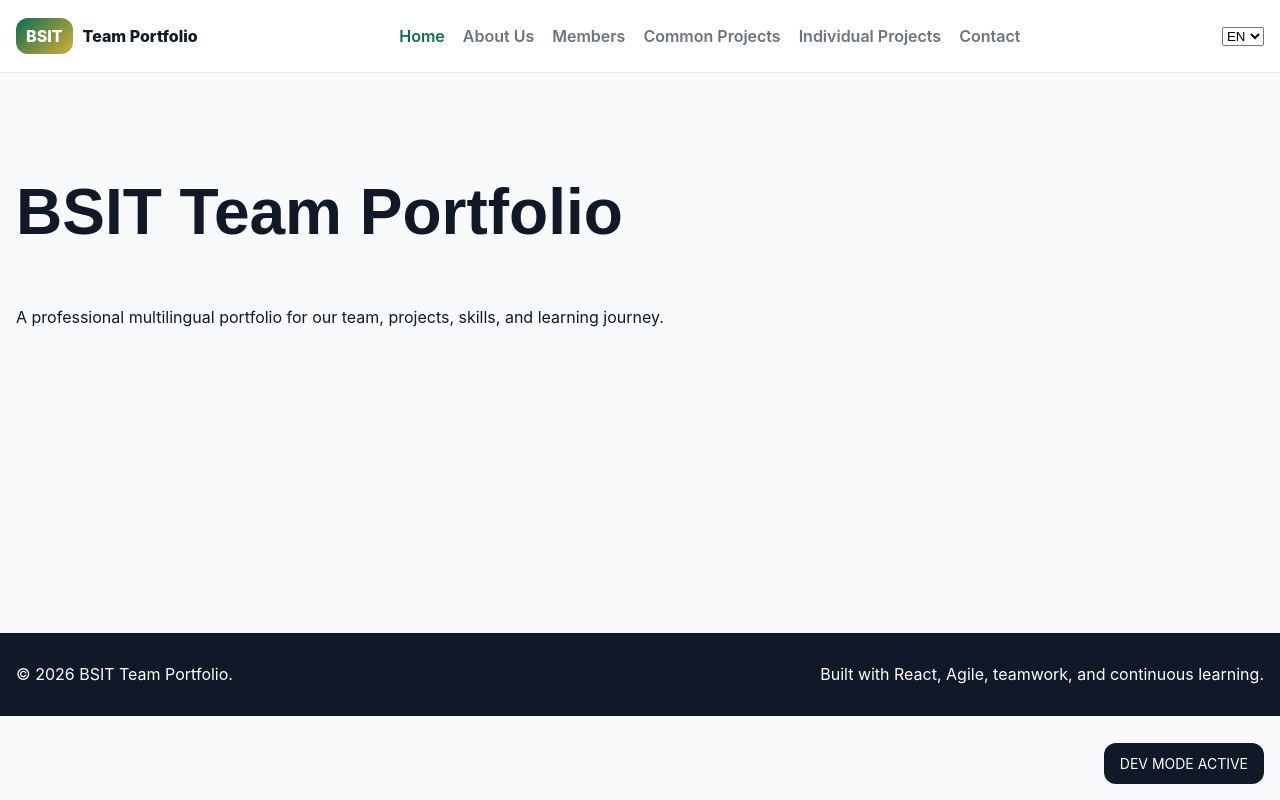
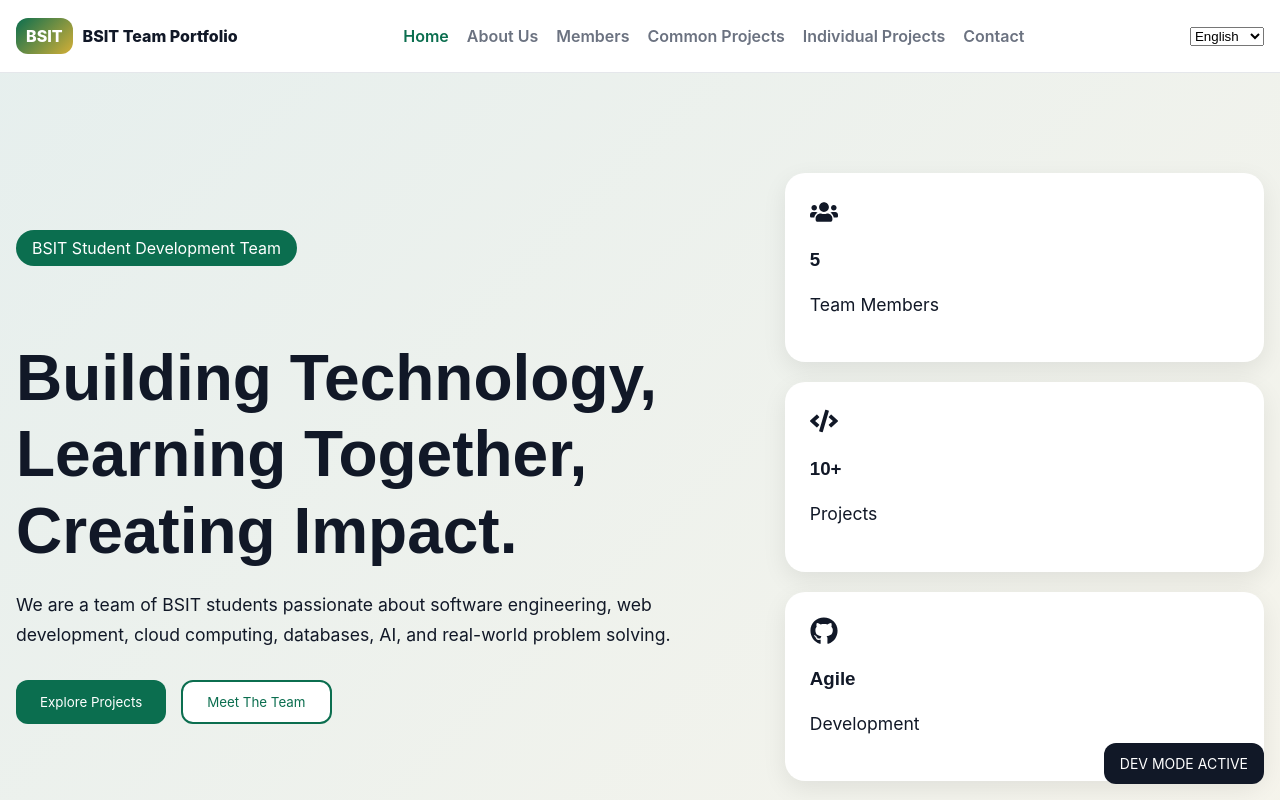
Before and after one commit to LancineDiare/team-portfolio, a React (Vite) app: page / in a window 1280 px wide. Shown: the top 800 px of the page. Built offline with nearby package versions, Linux system fonts and the light colour scheme.

Commit message:
Add multilingual support with i18next

```diff
--- /dev/null
+++ b/src/components/common/Hero/Hero.css
@@ -0,0 +1,74 @@
+.hero {
+  padding: 100px 0;
+  background:
+    linear-gradient(
+      135deg,
+      rgba(11,110,79,.08),
+      rgba(212,175,55,.08)
+    );
+}
+
+.hero__container {
+  display: grid;
+  grid-template-columns: 1.5fr 1fr;
+  gap: 50px;
+  align-items: center;
+}
+
+.hero__badge {
+  background: var(--primary-green);
+  color: white;
+  padding: 8px 16px;
+  border-radius: 999px;
+  display: inline-block;
+  margin-bottom: 20px;
+}
+
+.hero h1 {
+  margin-bottom: 20px;
+}
+
+.hero p {
+  font-size: 1.1rem;
+  max-width: 700px;
+}
+
+.hero__buttons {
+  display: flex;
+  gap: 15px;
+  margin-top: 30px;
+}
+
+.btn-primary {
+  background: var(--primary-green);
+  color: white;
+  border: none;
+  padding: 12px 24px;
+  border-radius: var(--radius-md);
+}
+
+.btn-secondary {
+  background: white;
+  border: 2px solid var(--primary-green);
+  color: var(--primary-green);
+  padding: 12px 24px;
+  border-radius: var(--radius-md);
+}
+
+.hero__stats {
+  display: grid;
+  gap: 20px;
+}
+
+.stat-card {
+  background: white;
+  padding: 25px;
+  border-radius: var(--radius-lg);
+  box-shadow: var(--shadow-soft);
+}
+
+@media (max-width: 900px) {
+  .hero__container {
+    grid-template-columns: 1fr;
+  }
+}
--- /dev/null
+++ b/src/components/common/Hero/Hero.jsx
@@ -0,0 +1,48 @@
+import { useTranslation } from "react-i18next";
+import { FaGithub, FaUsers, FaCode } from "react-icons/fa";
+import "./Hero.css";
+
+function Hero() {
+  const { t } = useTranslation();
+
+  return (
+    <section className="hero">
+      <div className="container hero__container">
+        <div className="hero__content">
+          <span className="hero__badge">{t("hero.badge")}</span>
+
+          <h1>{t("hero.title")}</h1>
+
+          <p>{t("hero.subtitle")}</p>
+
+          <div className="hero__buttons">
+            <button className="btn-primary">{t("hero.exploreProjects")}</button>
+            <button className="btn-secondary">{t("hero.meetTeam")}</button>
+          </div>
+        </div>
+
+        <div className="hero__stats">
+          <div className="stat-card">
+            <FaUsers size={28} />
+            <h3>5</h3>
+            <p>{t("hero.members")}</p>
+          </div>
+
+          <div className="stat-card">
+            <FaCode size={28} />
+            <h3>10+</h3>
+            <p>{t("hero.projects")}</p>
+          </div>
+
+          <div className="stat-card">
+            <FaGithub size={28} />
+            <h3>Agile</h3>
+            <p>{t("hero.methodology")}</p>
+          </div>
+        </div>
+      </div>
+    </section>
+  );
+}
+
+export default Hero;
--- a/src/components/common/LanguageSwitcher/LanguageSwitcher.jsx
+++ b/src/components/common/LanguageSwitcher/LanguageSwitcher.jsx
@@ -1,9 +1,26 @@
+import { useTranslation } from "react-i18next";
+import { LANGUAGES } from "../../../utils/constants";
+
 function LanguageSwitcher() {
+  const { i18n } = useTranslation();
+
+  const handleLanguageChange = (event) => {
+    const selectedLanguage = event.target.value;
+    i18n.changeLanguage(selectedLanguage);
+    localStorage.setItem("language", selectedLanguage);
+  };
+
   return (
-    <select aria-label="Select language" defaultValue="en">
-      <option value="en">EN</option>
-      <option value="fr">FR</option>
-      <option value="fil">FIL</option>
+    <select
+      aria-label="Select language"
+      value={i18n.language}
+      onChange={handleLanguageChange}
+    >
+      {LANGUAGES.map((language) => (
+        <option key={language.code} value={language.code}>
+          {language.label}
+        </option>
+      ))}
     </select>
   );
 }
--- a/src/components/common/Navbar/Navbar.jsx
+++ b/src/components/common/Navbar/Navbar.jsx
@@ -1,15 +1,18 @@
 import { NavLink } from "react-router-dom";
+import { useTranslation } from "react-i18next";
 import { navigation } from "../../../data/navigation";
 import LanguageSwitcher from "../LanguageSwitcher/LanguageSwitcher";
 import "./Navbar.css";
 
 function Navbar() {
+  const { t } = useTranslation();
+
   return (
     <header className="navbar">
       <div className="container navbar__inner">
         <NavLink to="/" className="navbar__brand">
           <span className="navbar__logo">BSIT</span>
-          <span>Team Portfolio</span>
+          <span>{t("app.name")}</span>
         </NavLink>
 
         <nav className="navbar__links" aria-label="Main navigation">
@@ -21,7 +24,7 @@ function Navbar() {
                 isActive ? "navbar__link active" : "navbar__link"
               }
             >
-              {item.label}
+              {t(`nav.${item.key}`)}
             </NavLink>
           ))}
         </nav>
--- a/src/i18n/en.json
+++ b/src/i18n/en.json
@@ -0,0 +1,23 @@
+{
+  "app": {
+    "name": "BSIT Team Portfolio"
+  },
+  "nav": {
+    "home": "Home",
+    "about": "About Us",
+    "members": "Members",
+    "commonProjects": "Common Projects",
+    "individualProjects": "Individual Projects",
+    "contact": "Contact"
+  },
+  "hero": {
+    "badge": "BSIT Student Development Team",
+    "title": "Building Technology, Learning Together, Creating Impact.",
+    "subtitle": "We are a team of BSIT students passionate about software engineering, web development, cloud computing, databases, AI, and real-world problem solving.",
+    "exploreProjects": "Explore Projects",
+    "meetTeam": "Meet The Team",
+    "members": "Team Members",
+    "projects": "Projects",
+    "methodology": "Development"
+  }
+}
--- a/src/i18n/fil.json
+++ b/src/i18n/fil.json
@@ -0,0 +1,23 @@
+{
+  "app": {
+    "name": "BSIT Team Portfolio"
+  },
+  "nav": {
+    "home": "Home",
+    "about": "Tungkol sa Amin",
+    "members": "Mga Miyembro",
+    "commonProjects": "Mga Proyektong Panggrupo",
+    "individualProjects": "Mga Indibidwal na Proyekto",
+    "contact": "Kontak"
+  },
+  "hero": {
+    "badge": "BSIT Student Development Team",
+    "title": "Gumagawa ng Teknolohiya, Natututo Nang Sama-sama, Lumilikha ng Epekto.",
+    "subtitle": "Kami ay isang pangkat ng mga BSIT student na interesado sa software engineering, web development, cloud computing, databases, AI, at paglutas ng totoong problema.",
+    "exploreProjects": "Tingnan ang mga Proyekto",
+    "meetTeam": "Kilalanin ang Team",
+    "members": "Mga Miyembro",
+    "projects": "Mga Proyekto",
+    "methodology": "Development"
+  }
+}
--- a/src/i18n/fr.json
+++ b/src/i18n/fr.json
@@ -0,0 +1,23 @@
+{
+  "app": {
+    "name": "Portfolio de l'Équipe BSIT"
+  },
+  "nav": {
+    "home": "Accueil",
+    "about": "À propos",
+    "members": "Membres",
+    "commonProjects": "Projets communs",
+    "individualProjects": "Projets individuels",
+    "contact": "Contact"
+  },
+  "hero": {
+    "badge": "Équipe de développement BSIT",
+    "title": "Construire la technologie, apprendre ensemble, créer de l'impact.",
+    "subtitle": "Nous sommes une équipe d'étudiants en BSIT passionnés par le génie logiciel, le développement web, le cloud computing, les bases de données, l'IA et la résolution de problèmes réels.",
+    "exploreProjects": "Explorer les projets",
+    "meetTeam": "Rencontrer l'équipe",
+    "members": "Membres de l'équipe",
+    "projects": "Projets",
+    "methodology": "Développement"
+  }
+}
--- /dev/null
+++ b/src/i18n/index.js
@@ -0,0 +1,21 @@
+import i18n from "i18next";
+import { initReactI18next } from "react-i18next";
+
+import en from "./en.json";
+import fr from "./fr.json";
+import fil from "./fil.json";
+
+i18n.use(initReactI18next).init({
+  resources: {
+    en: { translation: en },
+    fr: { translation: fr },
+    fil: { translation: fil },
+  },
+  lng: localStorage.getItem("language") || "en",
+  fallbackLng: "en",
+  interpolation: {
+    escapeValue: false,
+  },
+});
+
+export default i18n;
--- a/src/main.jsx
+++ b/src/main.jsx
@@ -1,6 +1,8 @@
 import React from "react";
 import ReactDOM from "react-dom/client";
 import App from "./App.jsx";
+
+import "./i18n";
 
 import "./styles/variables.css";
 import "./styles/globals.css";
--- a/src/pages/Home/Home.jsx
+++ b/src/pages/Home/Home.jsx
@@ -1,11 +1,10 @@
+import Hero from "../../components/common/Hero/Hero.jsx";
+
 function Home() {
   return (
-    <section className="page">
-      <div className="container">
-        <h1>BSIT Team Portfolio</h1>
-        <p>A professional multilingual portfolio for our team, projects, skills, and learning journey.</p>
-      </div>
-    </section>
+    <>
+      <Hero />
+    </>
   );
 }
 
```
